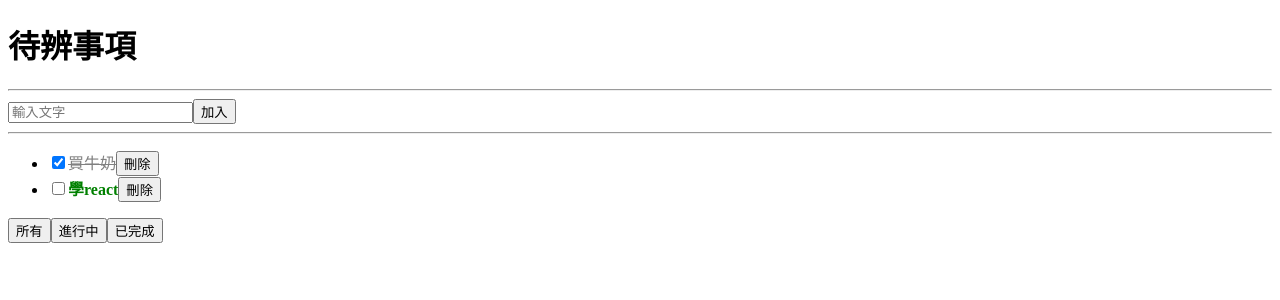
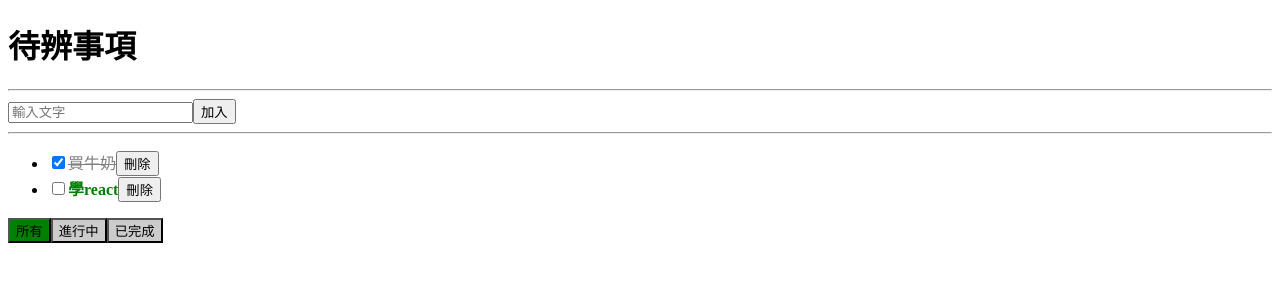
Before and after one commit to FrostAce52/next-base-main, a Next.js app: page /cs-0930/todo-app in a window 1280 px wide. Shown: the top 300 px of the page. Built offline with nearby package versions, Linux system fonts and the light colour scheme.

Commit message:
reassemble-todo-filterbar

```diff
--- /dev/null
+++ b/components/todo-app/filter-bar.js
@@ -0,0 +1,27 @@
+import React, { useState, useEffect } from 'react'
+
+export default function FilterBar({
+  filterType = '所有',
+  setFilterType = () => {},
+}) {
+  const filterOptions = ['所有', '進行中', '已完成']
+  return (
+    <>
+      <div>
+        {filterOptions.map((v, i) => {
+          return (
+            <button
+              style={{ backgroundColor: filterType === v ? 'green' : '#ccc' }}
+              key={i}
+              onClick={() => {
+                setFilterType(v)
+              }}
+            >
+              {v}
+            </button>
+          )
+        })}
+      </div>
+    </>
+  )
+}
--- a/pages/cs-0930/todo-app.js
+++ b/pages/cs-0930/todo-app.js
@@ -1,8 +1,9 @@
+import React, { useState, useEffect } from 'react'
 import AddForm from '@/components/todo-app/add-form'
 import List from '@/components/todo-app/list'
-import React, { useState, useEffect } from 'react'
+import FilterBar from '@/components/todo-app/filter-bar'
 
-export default function Todo(props) {
+export default function TodoApp() {
   // 宣告待辨事項使用的物件陣列狀態
   // 擴充completed屬性(布林值)，代表是否已完成(已完成=true)
   const [todos, setTodos] = useState([
@@ -10,20 +11,8 @@ export default function Todo(props) {
     { id: 2, text: '學react', completed: false },
   ])
 
-  // 用於呈現的todos(後續CRUD處理繁雜)
-  // const [todosDisplay, setTodosDisplay] = useState([
-  //   { id: 1, text: '買牛奶', completed: true },
-  //   { id: 2, text: '學react', completed: false },
-  // ])
-
-  // 宣告專門讓文字輸入框ui綁定的狀態
-  const [inputText, setInputText] = useState('')
-
-  // 過濾類型('所有', '進行中', '已完成')
+  // 宣告過濾類型狀態('所有', '進行中', '已完成')
   const [filterType, setFilterType] = useState('所有')
-
-  // 呈現過濾的選項
-  const filterOptions = ['所有', '進行中', '已完成']
 
   // 新增todo
   const handleAdd = (text) => {
@@ -33,8 +22,6 @@ export default function Todo(props) {
       const newTodo = { id: Date.now(), text, completed: false }
       // 設定到狀態
       setTodos([newTodo, ...todos])
-      // 清空文字輸入框
-      setInputText('')
     }
   }
 
@@ -66,9 +53,11 @@ export default function Todo(props) {
     if (filterType === '已完成') {
       return todos.filter((v) => v.completed)
     }
+
     if (filterType === '進行中') {
       return todos.filter((v) => !v.completed)
     }
+
     return todos
   }
 
@@ -79,25 +68,14 @@ export default function Todo(props) {
       {/* 新增todo的文字輸入框子元件 */}
       <AddForm handleAdd={handleAdd} />
       <hr />
+      {/* 待辨事項列表 */}
       <List
         todos={getTodosByFilterType()}
         handleRemove={handleRemove}
         handleToggleCompleted={handleToggleCompleted}
       />
-      <div>
-        {filterOptions.map((v, i) => {
-          return (
-            <button
-              key={i}
-              onClick={() => {
-                setFilterType(v)
-              }}
-            >
-              {v}
-            </button>
-          )
-        })}
-      </div>
+      {/* 過濾已完成、進行中的按鈕群組列 */}
+      <FilterBar filterType={filterType} setFilterType={setFilterType} />
     </>
   )
 }
```
